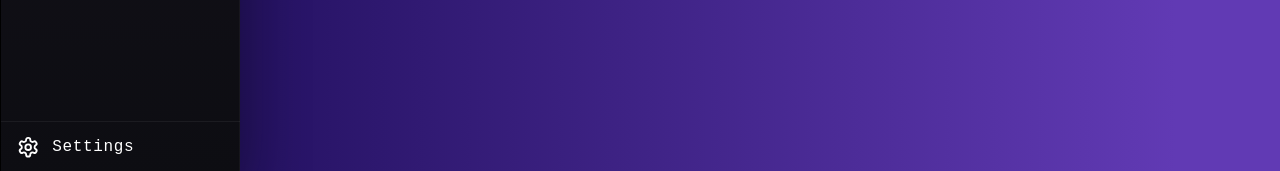
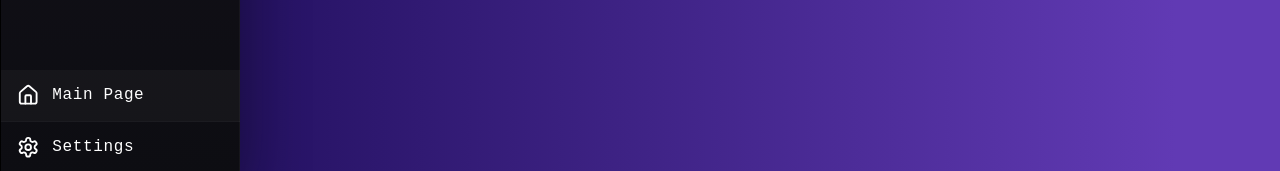
Before and after one commit to MariscalS19/ELIETT, a Next.js app: page /admin/collab in a window 1280 px wide. Shown: the part 627-798 px from the top of the page. Built offline with nearby package versions, Linux system fonts and the light colour scheme.

Commit message:
feature: add main page button

```diff
--- a/app/components/Sidebar/Sidebar.module.css
+++ b/app/components/Sidebar/Sidebar.module.css
@@ -28,11 +28,9 @@
     justify-content: space-between;
     gap: 0.75rem;
     padding: 1rem 0.75rem 0.9rem;
-    background: linear-gradient(
-        135deg,
-        rgba(255, 255, 255, 0.02) 0%,
-        rgba(97, 58, 180, 1)
-    );
+    background: linear-gradient(135deg,
+            rgba(255, 255, 255, 0.02) 0%,
+            rgba(97, 58, 180, 1));
     border-bottom: 1px solid rgba(255, 255, 255, 0.08);
 }
 
@@ -80,6 +78,13 @@
     gap: 0;
 }
 
+.mainMenuLink {
+    border-top: 1px solid rgba(255, 255, 255, 0.06);
+    border-bottom: 1px solid rgba(255, 255, 255, 0.06);
+    background: rgba(255, 255, 255, 0.03);
+    margin-top: auto;
+}
+
 .navItem {
     display: flex;
     align-items: center;
@@ -120,16 +125,13 @@
 
 .settingsLink {
     width: 100%;
-    margin-top: auto;
     border-top: 1px solid rgba(255, 255, 255, 0.06);
 }
 
 .navItem:hover {
-    background: linear-gradient(
-        90deg,
-        rgba(190, 146, 255, 0.28),
-        rgba(255, 255, 255, 0.06)
-    );
+    background: linear-gradient(90deg,
+            rgba(190, 146, 255, 0.28),
+            rgba(255, 255, 255, 0.06));
     color: #ffffff;
     transform: translateX(1.5px);
 }
@@ -140,6 +142,10 @@
     padding-right: 0.5rem;
 }
 
+.sidebar.collapsed .mainMenuLink {
+    border-radius: 0;
+}
+
 .sidebar.collapsed .sidebarHeader {
     justify-content: center;
 }
--- a/app/components/Sidebar/Sidebar.tsx
+++ b/app/components/Sidebar/Sidebar.tsx
@@ -8,6 +8,7 @@ import {
     LuUsers,
     LuChartBar,
     LuSettings,
+    LuHouse,
     LuChevronLeft,
     LuChevronRight,
 } from 'react-icons/lu';
@@ -87,7 +88,17 @@ export default function Sidebar() {
                         </Link>
                     ))}
                 </div>
-
+                <Link
+                    href='/'
+                    className={`${styles.navItem} ${styles.mainMenuLink}`}
+                    title='Main Page'>
+                    <span className={styles.iconWrap}>
+                        <LuHouse className={styles.svgIcon} aria-hidden />
+                    </span>
+                    {!collapsed && (
+                        <span className={styles.label}>Main Page</span>
+                    )}
+                </Link>
                 <Link
                     href='/admin/settings'
                     className={`${styles.navItem} ${styles.settingsLink}`}
```
